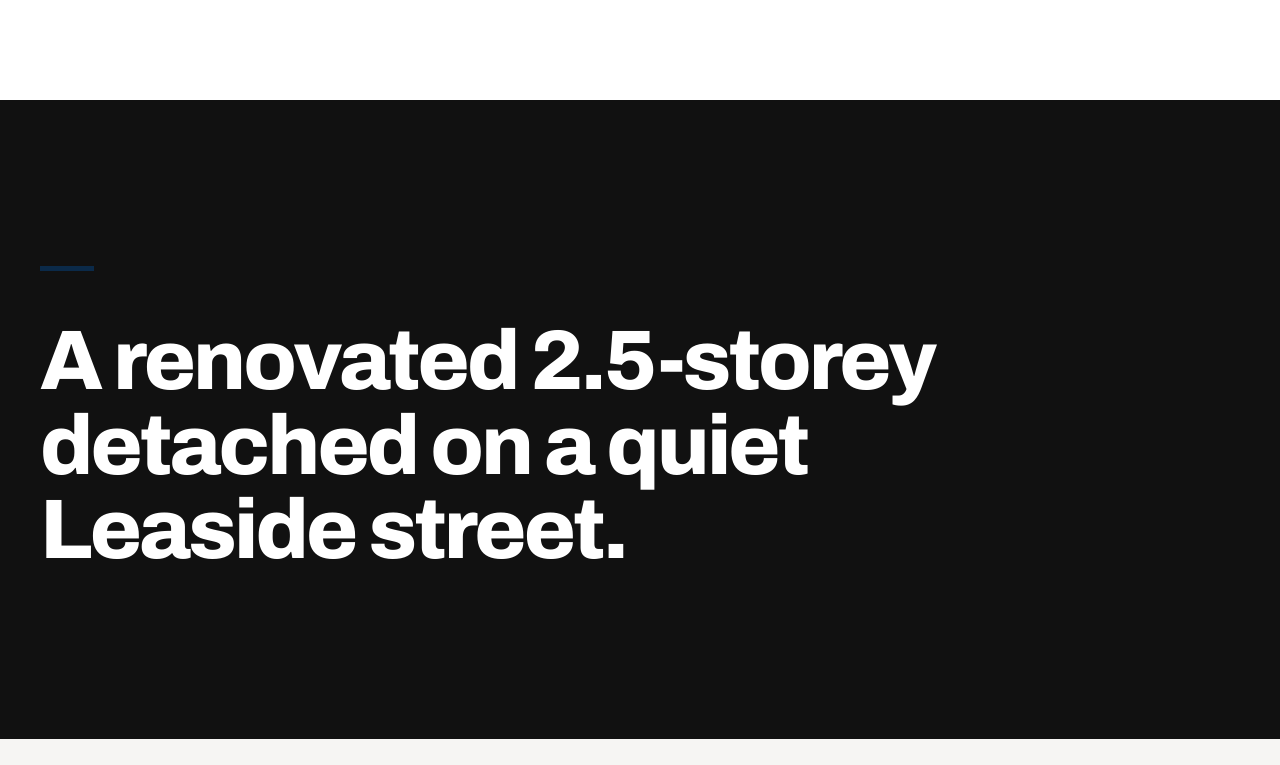
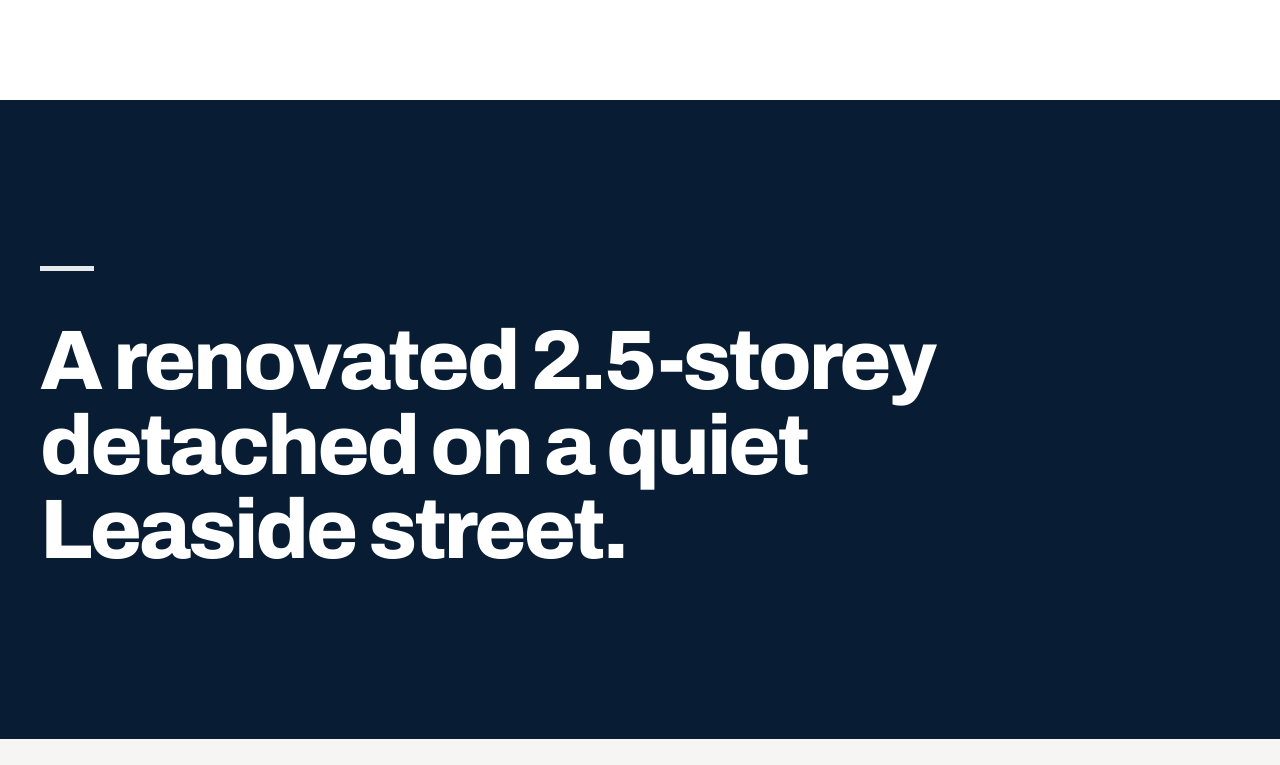
Before and after one commit to LongJeongS/strata-listingdrive, a plain HTML site: page 423-manor-road-e/index.html in a window 1280 px wide. Shown: the part 1995-2760 px from the top of the page. Drawn offline with Linux system fonts and the light colour scheme; a web font is replaced by a local one.

Commit message:
Brand color on statement + footer; agent updates

```diff
--- a/423-manor-road-e/index.html
+++ b/423-manor-road-e/index.html
@@ -132,9 +132,9 @@ section[id]{scroll-margin-top:84px}
 .description .body p:last-child{margin-bottom:0}
 
 /* ── STATEMENT BAND ─────────────────────────────────── */
-.statement{background:var(--ink);color:#fff;padding:clamp(80px,13vw,180px) 0}
+.statement{background:var(--accent-dark);color:#fff;padding:clamp(80px,13vw,180px) 0}
 .statement .s-quote{font-family:var(--exp);font-weight:800;font-size:clamp(34px,6.6vw,86px);line-height:1.0;letter-spacing:-0.035em;max-width:18ch}
-.statement .s-quote::before{content:"";display:block;width:54px;height:5px;background:var(--accent);margin-bottom:clamp(28px,4vw,48px)}
+.statement .s-quote::before{content:"";display:block;width:54px;height:5px;background:var(--accent-soft);margin-bottom:clamp(28px,4vw,48px)}
 
 /* ── SPECS (facts grid) ─────────────────────────────── */
 .specs{background:var(--soft)}
@@ -233,7 +233,7 @@ section[id]{scroll-margin-top:84px}
 @media(max-width:820px){.contact .c-wrap{grid-template-columns:1fr}}
 
 /* ── FOOTER ─────────────────────────────────────────── */
-.site-footer{background:var(--ink);color:rgba(255,255,255,.66)}
+.site-footer{background:var(--accent-dark);color:rgba(255,255,255,.66)}
 .site-footer .wrap{padding-top:60px;padding-bottom:40px}
 .site-footer .f-word{font-family:var(--exp);font-weight:900;font-size:clamp(44px,9vw,128px);line-height:.9;letter-spacing:-0.04em;color:#fff;border-bottom:1px solid rgba(255,255,255,.14);padding-bottom:28px;margin-bottom:24px}
 .site-footer .f-row{display:flex;justify-content:space-between;flex-wrap:wrap;gap:18px;font-size:13.5px}
```
